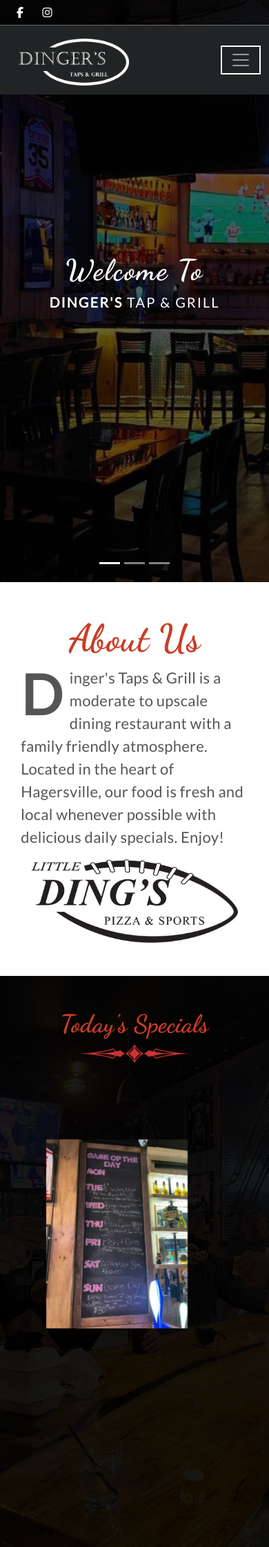
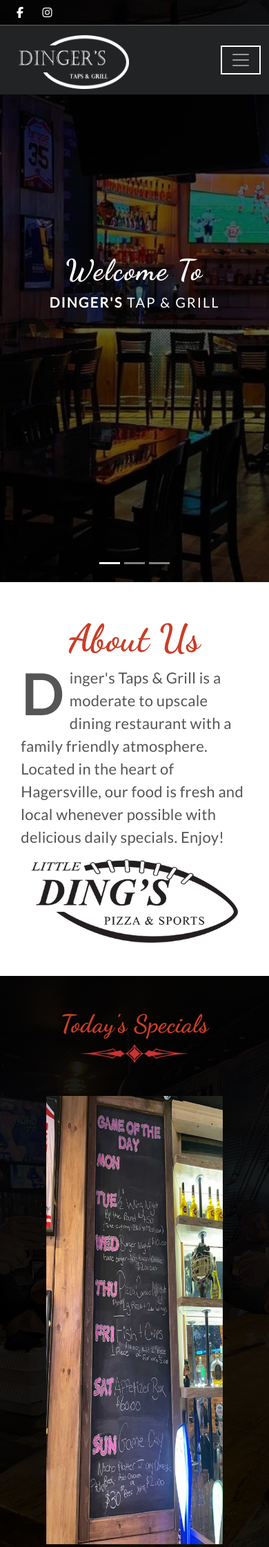
Before and after one commit to bsham94/restaurant-website, a PHP site: page /home.html in a window 390 px wide. Shown: the top 2243 px of the page at 69% size. Run offline with PHP 8.4, Linux system fonts and the light colour scheme; some libraries are stand-ins or nearby versions.

Commit message:
fixed specials and footer

```diff
--- a/css/footer.css
+++ b/css/footer.css
@@ -74,7 +74,7 @@
     }
 }
 
-@media only screen and (max-width: 992px) {
+@media only screen and (max-width: 768px) {
 
     .footer-nav>div:nth-of-type(1) {
         padding-top: 30px;
--- a/css/specials.css
+++ b/css/specials.css
@@ -7,6 +7,7 @@
     background-position: center center;
     background-attachment: fixed;
     height: 100vh;
+    min-height: 900px;
 }
 
 #specials .carousel,
@@ -20,6 +21,7 @@
     display: flex;
     flex-direction: column;
     align-items: center;
+
 }
 
 #specials h1 {
@@ -32,12 +34,18 @@
     display: flex;
     flex-direction: row;
     align-items: center;
+    justify-content: center;
 }
 
 .promotion-img {
-    height: 80%;
-    width: 80%;
+    height: 100%;
+    width: 70%;
+    position: absolute;
+    top: 0;
+}
 
+.img-fluid {
+    height: 100%;
 }
 
 .promotion-details {
@@ -74,4 +82,13 @@
         font-size: 36px;
         padding-bottom: 0;
     }
+
+    #specials {
+        min-height: 400px;
+    }
+
+    .promotion-img {
+        height: 100%;
+        width: 100%;
+    }
 }
```
